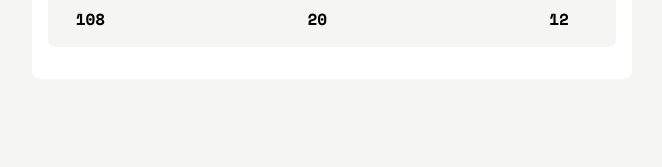
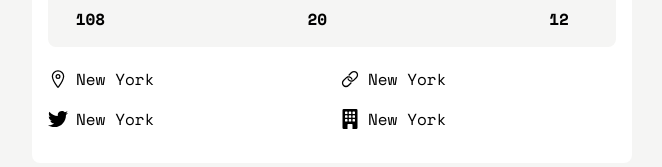
Before and after one commit to eziz-tajiev/github-search, a Next.js app: page / in a window 1280 px wide. Shown: the part 397-564 px from the top of the page, without its empty margins (308-970 px from the left). Built offline with nearby package versions, Linux system fonts and the light colour scheme.

Commit message:
complited with adress and extra links

```diff
--- a/src/app/page.tsx
+++ b/src/app/page.tsx
@@ -3,6 +3,10 @@ import SearchBtn from "@/components/SearchBtn";
 import Image from "next/image";
 import userImg from './favicon.ico'
 import Link from "next/link";
+import { IoLocationOutline } from "react-icons/io5";
+import { IoIosLink } from "react-icons/io";
+import { FaTwitter } from "react-icons/fa";
+import { BsFillBuildingFill } from "react-icons/bs";
 
 export default function Home() {
   return (
@@ -60,6 +64,34 @@ export default function Home() {
                   <p className="text-sm font-bold sm:text-base">12</p>
                 </div>
               </div>
+              {/* adress and extra links */}
+              <div className="grid grid-cols-1 gap-4 sm:grid-cols-2">
+                {/* item 1 */}
+                <div className="flex items-center gap-2">
+                  {/* icon */}
+                  <IoLocationOutline className="text-xl" />
+                  <p>New York</p>
+                </div>
+                  {/* item 2 */}
+                  <div className="flex items-center gap-2">
+                  {/* icon */}
+                  <IoIosLink className="text-xl" />
+                  <p>New York</p>
+                </div>
+                  {/* item 3 */}
+                  <div className="flex items-center gap-2">
+                  {/* icon */}
+                  <FaTwitter className="text-xl" />
+                  <p>New York</p>
+                </div>
+                  {/* item 4 */}
+                  <div className="flex items-center gap-2">
+                  {/* icon */}
+                  <BsFillBuildingFill className="text-xl" />
+                  <p>New York</p>
+                </div>
+
+              </div>
             </section>
           </main>
         </section>
```
